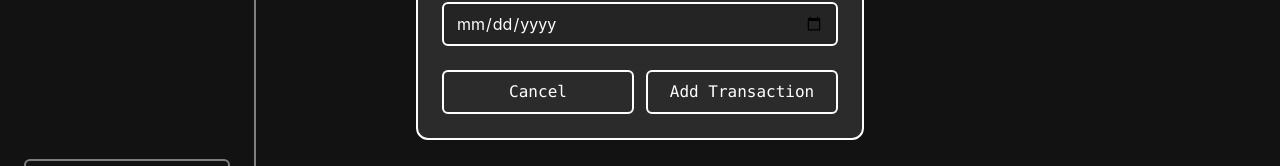
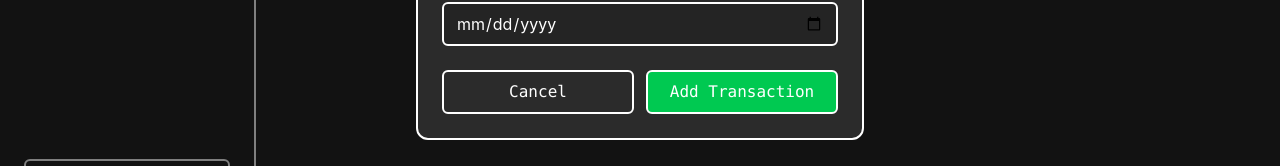
Before and after one commit to Ein-shen/Finance_tracker, a React (Vite) app in the folder client/: page /dashboard/transaction in a window 1280 px wide. Both pictures are taken after a click on the button 1095 px from the left and 100 px from the top of the page. Shown: the part 513-679 px from the top of the page. Built offline with nearby package versions, Linux system fonts and the light colour scheme; no server answers.

Commit message:
added green bg in the add transaction form

```diff
--- a/client/src/pages/user/Transaction.jsx
+++ b/client/src/pages/user/Transaction.jsx
@@ -602,7 +602,7 @@ export const Transaction = () => {
 
           <div className="relative z-10 w-full max-w-sm sm:max-w-md max-h-[90vh] overflow-y-auto rounded-xl border-2 p-4 sm:p-6 theme-card theme-text theme-border">
             <div className="flex items-center justify-between mb-6">
-              <h2 className="font-mono text-xl">Add Transaction</h2>
+              <h2 className="  font-mono text-xl">Add Transaction</h2>
 
               <button
                 type="button"
@@ -680,7 +680,7 @@ export const Transaction = () => {
                   type="button"
                   onClick={handleAddTransaction}
                   disabled={loading}
-                  className="w-full border-2 rounded-md py-2 font-mono theme-text theme-border theme-hover disabled:opacity-50"
+                  className="bg-green-500 w-full border-2 rounded-md py-2 font-mono theme-text theme-border theme-hover disabled:opacity-50"
                 >
                   {loading ? 'Adding...' : 'Add Transaction'}
                 </button>
```
